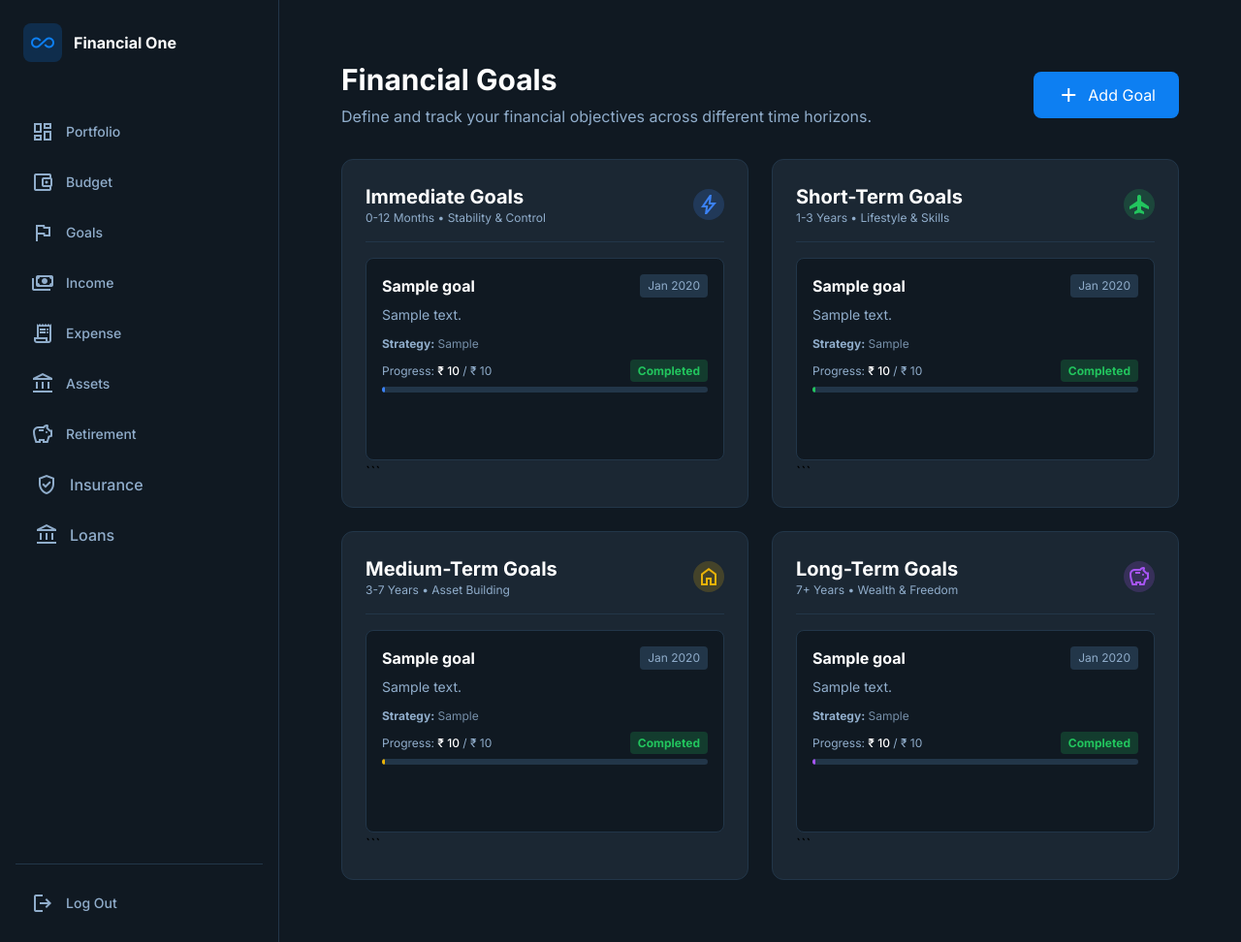
After one commit to LogeshVel/FinanceOne, a Django app: template templates/goals.html in a window 1280 px wide. The commit adds this page. Shown: the whole page at 97% size. Run offline with Django 3.2, Linux system fonts and the light colour scheme; the template is opened without the code that fills it: most values are stand-ins (such as "Sample title", 1, 10 or a date in 2020); form fields are guessed from the names that the template uses; some libraries are stand-ins or nearby versions.

Commit message:
added goals page

````diff
--- a/financial_project/urls.py
+++ b/financial_project/urls.py
@@ -26,4 +26,6 @@ urlpatterns = [
     path('budget/activate/<int:id>/', views.activate_budget, name='activate_budget'),
     path('budget/delete/<int:id>/', views.delete_budget, name='delete_budget'),
     path('budget/details/<int:id>/', views.get_budget_details, name='get_budget_details'),
+    path('goals/', views.goals_page, name='goals'),
+    path('goals/delete/<int:id>/', views.delete_goal, name='delete_goal'),
 ]
--- a/templates/base.html
+++ b/templates/base.html
@@ -80,6 +80,12 @@
                         class="flex items-center gap-3 px-4 py-3 rounded-lg transition-colors group {% if request.resolver_match.url_name == 'budget' %}bg-[#0d7ff2]/10 text-[#0d7ff2] border-l-4 border-[#0d7ff2]{% else %}text-[#90adcb] hover:bg-[#223649] hover:text-white{% endif %}">
                         <span class="material-symbols-outlined">account_balance_wallet</span>
                         <span class="text-sm font-medium">Budget</span>
+                    </a>
+
+                    <a href="{% url 'goals' %}"
+                        class="flex items-center gap-3 px-4 py-3 rounded-lg transition-colors group {% if request.resolver_match.url_name == 'goals' %}bg-[#0d7ff2]/10 text-[#0d7ff2] border-l-4 border-[#0d7ff2]{% else %}text-[#90adcb] hover:bg-[#223649] hover:text-white{% endif %}">
+                        <span class="material-symbols-outlined">flag</span>
+                        <span class="text-sm font-medium">Goals</span>
                     </a>
                     <a href="{% url 'income' %}"
                         class="flex items-center gap-3 px-4 py-3 rounded-lg transition-colors group {% if request.resolver_match.url_name == 'income' %}bg-[#0d7ff2]/10 text-[#0d7ff2] border-l-4 border-[#0d7ff2]{% else %}text-[#90adcb] hover:bg-[#223649] hover:text-white{% endif %}">
--- /dev/null
+++ b/templates/goal_card.html
@@ -0,0 +1,66 @@
+<div
+    class="bg-[#101922] border border-[#223649] rounded-lg p-4 hover:border-{{ color }}-500/50 transition-colors group relative">
+    <div class="flex justify-between items-start mb-2">
+        <h4 class="font-bold text-white">{{ goal.name }}</h4>
+        <span class="text-xs text-[#90adcb] bg-[#223649] px-2 py-1 rounded">{{ goal.target_date|date:"M Y" }}</span>
+    </div>
+
+    <p class="text-sm text-[#90adcb] mb-3 line-clamp-2">{{ goal.description }}</p>
+
+    {% if goal.funding_strategy %}
+    <div class="mb-3 text-xs text-[#90adcb]/80">
+        <span class="font-bold text-[#90adcb]">Strategy:</span> {{ goal.funding_strategy|truncatechars:60 }}
+    </div>
+    {% endif %}
+
+    <div class="flex justify-between items-end mb-2">
+        <div class="text-xs text-[#90adcb]">
+            Progress: <span class="text-white font-medium">₹
+                {{ goal.current_amount|floatformat:0 }}</span> / ₹
+            {{goal.target_amount|floatformat:0 }}
+        </div>
+        <div class="text-xs font-bold">
+            {% if goal.status == 'COMPLETED' %}
+            <span class="bg-green-500/20 text-green-500 px-2 py-1 rounded">Completed</span>
+            {% elif goal.status == 'OVERDUE' %}
+            <span class="bg-red-500/20 text-red-500 px-2 py-1 rounded">Overdue</span>
+            {% elif goal.status == 'NEW' %}
+            <span class="bg-blue-500/20 text-blue-500 px-2 py-1 rounded">New</span>
+            {% else %}
+            <span class="bg-yellow-500/20 text-yellow-500 px-2 py-1 rounded">In Progress</span>
+            {% endif %}
+        </div>
+    </div>
+
+    <!-- Progress Bar -->
+    <!-- Note: Doing inline math in django templates is tricky without custom tags, so we'll approximate visually or need a custom tag for % width -->
+    <div class="w-full bg-[#223649] h-1.5 rounded-full overflow-hidden">
+        <div class="bg-{{ color }}-500 h-full rounded-full transition-all duration-500 ease-out"
+            style="width: {{ goal.progress_percentage }}%"></div>
+        <!-- Placeholder width. For real width, better calculated in View -->
+    </div>
+
+    <div
+        class="mt-3 pt-3 border-t border-[#223649]/50 flex justify-between items-center opacity-0 group-hover:opacity-100 transition-opacity">
+        <span class="text-xs text-[#90adcb]">Created: {{ goal.created_at|date:"M d" }}</span>
+        <div class="flex gap-2">
+            <button onclick="openGoalModal({
+                id: '{{ goal.id }}',
+                category: '{{ goal.category }}',
+                name: '{{ goal.name|escapejs }}',
+                description: '{{ goal.description|escapejs }}',
+                target_amount: '{{ goal.target_amount|stringformat:'.1f' }}',
+                current_amount: '{{ goal.current_amount|stringformat:'.1f' }}',
+                target_date: '{{ goal.target_date|date:'Y-m-d' }}',
+                funding_strategy: '{{ goal.funding_strategy|escapejs }}'
+            })" class="text-[#0d7ff2] hover:text-white" title="Edit">
+                <span class="material-symbols-outlined text-sm">edit</span>
+            </button>
+            <a href="{% url 'delete_goal' goal.id %}" onclick="return confirm('Delete this goal?')"
+                class="text-red-500 hover:text-red-400" title="Delete">
+                <span class="material-symbols-outlined text-sm">delete</span>
+            </a>
+        </div>
+    </div>
+</div>
+```
--- /dev/null
+++ b/templates/goals.html
@@ -0,0 +1,208 @@
+{% extends 'base.html' %}
+
+{% block content %}
+<div class="p-8">
+    <div class="flex justify-between items-center mb-8">
+        <div>
+            <h1 class="text-3xl font-bold text-white mb-2">Financial Goals</h1>
+            <p class="text-[#90adcb]">Define and track your financial objectives across different time horizons.</p>
+        </div>
+        <button onclick="openGoalModal()"
+            class="px-6 py-3 rounded-lg bg-[#0d7ff2] text-white hover:bg-[#0b6bcb] transition-colors flex items-center gap-2">
+            <span class="material-symbols-outlined">add</span>
+            Add Goal
+        </button>
+    </div>
+
+    <!-- Goals Grid -->
+    <div class="grid grid-cols-1 lg:grid-cols-2 gap-6">
+
+        <!-- Immediate Goals (0-1y) -->
+        <div class="bg-[#1b2733] border border-[#223649] rounded-xl p-6">
+            <div class="flex justify-between items-center mb-4 border-b border-[#223649] pb-4">
+                <div>
+                    <h3 class="text-xl font-bold text-white">Immediate Goals</h3>
+                    <p class="text-xs text-[#90adcb]">0-12 Months • Stability & Control</p>
+                </div>
+                <div class="h-8 w-8 rounded-full bg-blue-500/20 flex items-center justify-center">
+                    <span class="material-symbols-outlined text-blue-500 text-sm">bolt</span>
+                </div>
+            </div>
+
+            <div class="space-y-4">
+                {% for goal in immediate_goals %}
+                {% include 'goal_card.html' with goal=goal color='blue' %}
+                {% empty %}
+                <p class="text-[#90adcb] text-sm text-center py-4">No immediate goals yet.</p>
+                {% endfor %}
+            </div>
+        </div>
+
+        <!-- Short-Term Goals (1-3y) -->
+        <div class="bg-[#1b2733] border border-[#223649] rounded-xl p-6">
+            <div class="flex justify-between items-center mb-4 border-b border-[#223649] pb-4">
+                <div>
+                    <h3 class="text-xl font-bold text-white">Short-Term Goals</h3>
+                    <p class="text-xs text-[#90adcb]">1-3 Years • Lifestyle & Skills</p>
+                </div>
+                <div class="h-8 w-8 rounded-full bg-green-500/20 flex items-center justify-center">
+                    <span class="material-symbols-outlined text-green-500 text-sm">flight</span>
+                </div>
+            </div>
+            <div class="space-y-4">
+                {% for goal in short_goals %}
+                {% include 'goal_card.html' with goal=goal color='green' %}
+                {% empty %}
+                <p class="text-[#90adcb] text-sm text-center py-4">No short-term goals yet.</p>
+                {% endfor %}
+            </div>
+        </div>
+
+        <!-- Medium-Term Goals (3-7y) -->
+        <div class="bg-[#1b2733] border border-[#223649] rounded-xl p-6">
+            <div class="flex justify-between items-center mb-4 border-b border-[#223649] pb-4">
+                <div>
+                    <h3 class="text-xl font-bold text-white">Medium-Term Goals</h3>
+                    <p class="text-xs text-[#90adcb]">3-7 Years • Asset Building</p>
+                </div>
+                <div class="h-8 w-8 rounded-full bg-yellow-500/20 flex items-center justify-center">
+                    <span class="material-symbols-outlined text-yellow-500 text-sm">home</span>
+                </div>
+            </div>
+            <div class="space-y-4">
+                {% for goal in medium_goals %}
+                {% include 'goal_card.html' with goal=goal color='yellow' %}
+                {% empty %}
+                <p class="text-[#90adcb] text-sm text-center py-4">No medium-term goals yet.</p>
+                {% endfor %}
+            </div>
+        </div>
+
+        <!-- Long-Term Goals (7+y) -->
+        <div class="bg-[#1b2733] border border-[#223649] rounded-xl p-6">
+            <div class="flex justify-between items-center mb-4 border-b border-[#223649] pb-4">
+                <div>
+                    <h3 class="text-xl font-bold text-white">Long-Term Goals</h3>
+                    <p class="text-xs text-[#90adcb]">7+ Years • Wealth & Freedom</p>
+                </div>
+                <div class="h-8 w-8 rounded-full bg-purple-500/20 flex items-center justify-center">
+                    <span class="material-symbols-outlined text-purple-500 text-sm">savings</span>
+                </div>
+            </div>
+            <div class="space-y-4">
+                {% for goal in long_goals %}
+                {% include 'goal_card.html' with goal=goal color='purple' %}
+                {% empty %}
+                <p class="text-[#90adcb] text-sm text-center py-4">No long-term goals yet.</p>
+                {% endfor %}
+            </div>
+        </div>
+
+    </div>
+</div>
+
+<!-- Add Goal Modal -->
+<div id="goalModal" class="hidden fixed inset-0 bg-black/80 backdrop-blur-sm z-50 flex items-center justify-center">
+    <div class="bg-[#1b2733] border border-[#223649] rounded-xl p-6 w-full max-w-lg m-4 max-h-[90vh] overflow-y-auto">
+        <div class="flex justify-between items-center mb-6">
+            <h3 id="modalTitle" class="text-xl font-bold text-white">Add New Goal</h3>
+            <button onclick="closeGoalModal()" class="text-[#90adcb] hover:text-white"><span
+                    class="material-symbols-outlined">close</span></button>
+        </div>
+        <form method="POST" class="flex flex-col gap-4" id="goalForm">
+            {% csrf_token %}
+            <input type="hidden" name="goal_id" id="goal_id">
+
+            <div class="grid grid-cols-2 gap-4">
+                <div class="flex flex-col gap-2">
+                    <label class="text-sm font-medium text-[#90adcb]">Category</label>
+                    {{ form.category }}
+                </div>
+                <div class="flex flex-col gap-2">
+                    <label class="text-sm font-medium text-[#90adcb]">Goal Name</label>
+                    {{ form.name }}
+                </div>
+            </div>
+
+            <div class="flex flex-col gap-2">
+                <label class="text-sm font-medium text-[#90adcb]">Why do I want it? (Description)</label>
+                {{ form.description }}
+            </div>
+
+            <div class="grid grid-cols-2 gap-4">
+                <div class="flex flex-col gap-2">
+                    <label class="text-sm font-medium text-[#90adcb]">Target Amount (₹)</label>
+                    {{ form.target_amount }}
+                </div>
+                <div class="flex flex-col gap-2">
+                    <label class="text-sm font-medium text-[#90adcb]">Current Savings (₹)</label>
+                    {{ form.current_amount }}
+                </div>
+            </div>
+
+            <div class="flex flex-col gap-2">
+                <label class="text-sm font-medium text-[#90adcb]">Target Date</label>
+                {{ form.target_date }}
+            </div>
+
+            <div class="flex flex-col gap-2">
+                <label class="text-sm font-medium text-[#90adcb]">Funding Strategy</label>
+                {{ form.funding_strategy }}
+            </div>
+
+            <div class="flex gap-3 mt-4">
+                <button type="button" onclick="closeGoalModal()"
+                    class="flex-1 px-4 py-2 rounded-lg bg-[#223649] text-white">Cancel</button>
+                <button type="submit" id="submitBtn" class="flex-1 px-4 py-2 rounded-lg bg-[#0d7ff2] text-white">Create
+                    Goal</button>
+            </div>
+        </form>
+    </div>
+</div>
+
+<script>
+    function openGoalModal(goal = null) {
+        const modal = document.getElementById('goalModal');
+        const title = document.getElementById('modalTitle');
+        const btn = document.getElementById('submitBtn');
+        const form = document.getElementById('goalForm');
+
+        modal.classList.remove('hidden');
+
+        if (goal) {
+            // Edit Mode
+            title.textContent = 'Edit Goal';
+            btn.textContent = 'Update Goal';
+            document.getElementById('goal_id').value = goal.id;
+
+            // Populate fields
+            // Use querySelector to matches Django's rendered output (usually id_field)
+            document.querySelector('[name="category"]').value = goal.category;
+            document.querySelector('[name="name"]').value = goal.name;
+            document.querySelector('[name="description"]').value = goal.description;
+            document.querySelector('[name="target_amount"]').value = goal.target_amount;
+            document.querySelector('[name="current_amount"]').value = goal.current_amount;
+
+            // Date handling
+            if (goal.target_date) {
+                // Format date if needed, standard input date expects YYYY-MM-DD
+                // Assuming goal.target_date comes as string or we format it passed in
+                document.querySelector('[name="target_date"]').value = goal.target_date;
+            }
+
+            document.querySelector('[name="funding_strategy"]').value = goal.funding_strategy;
+
+        } else {
+            // Create Mode
+            title.textContent = 'Add New Goal';
+            btn.textContent = 'Create Goal';
+            document.getElementById('goal_id').value = '';
+            form.reset();
+        }
+    }
+
+    function closeGoalModal() {
+        document.getElementById('goalModal').classList.add('hidden');
+    }
+</script>
+{% endblock %}
````
Also changed, not shown: core/forms.py (+15 -1 lines), core/models.py (+50 -0 lines), core/views.py (+37 -2 lines), README.md, core/migrations/0003_financialgoal.py (added).
